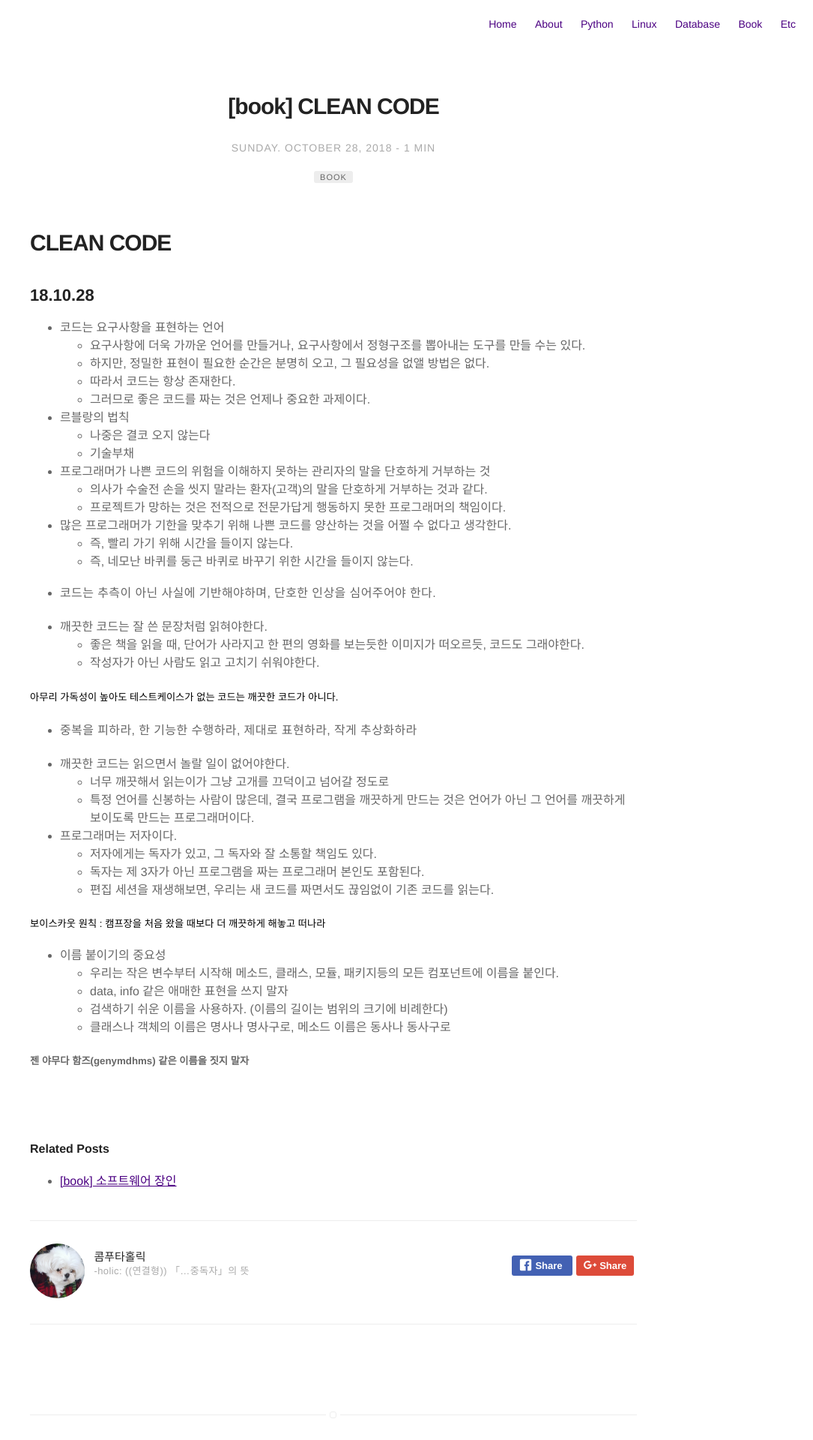
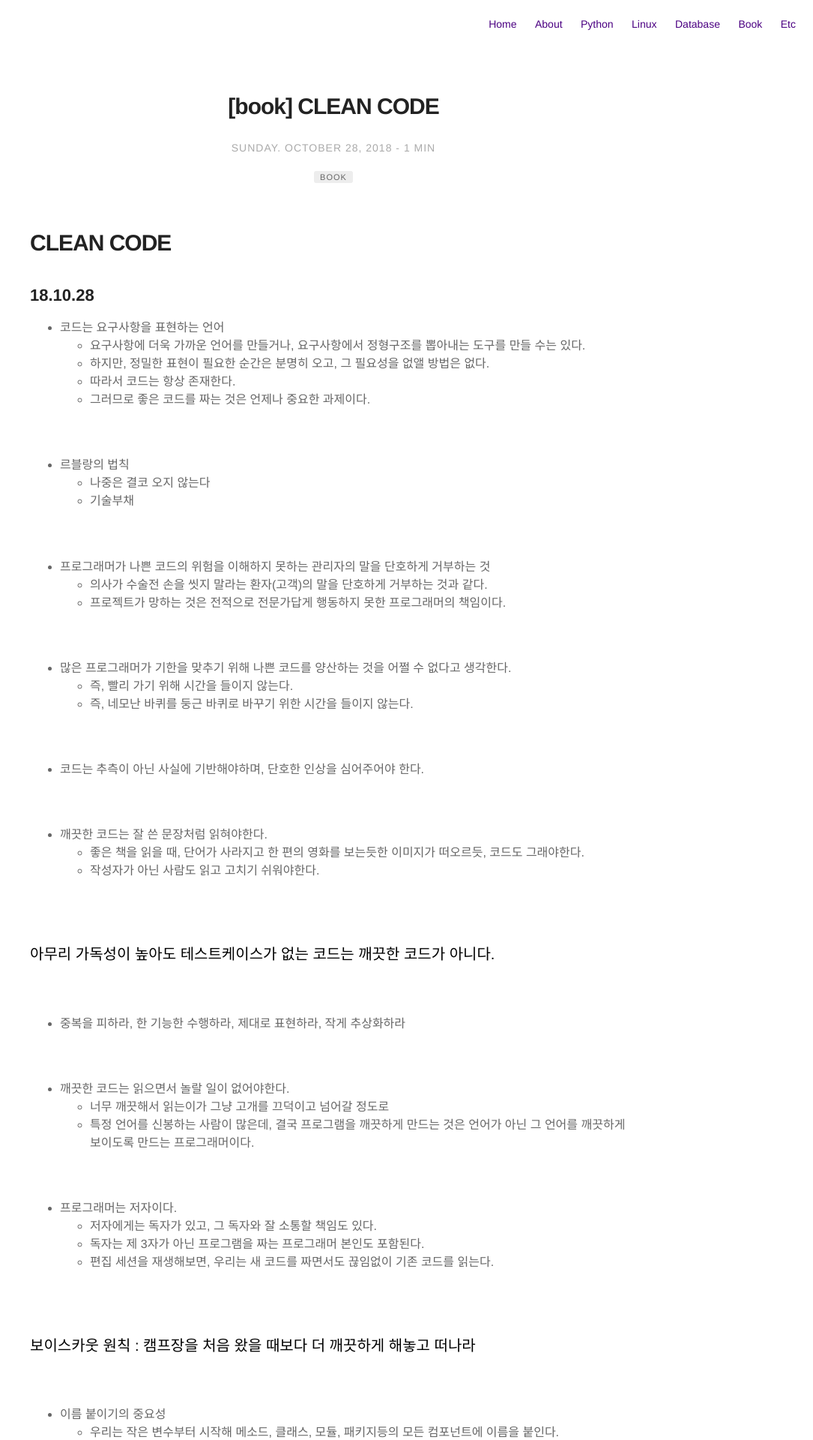
Before and after one commit to itholic/itholic.github.io, a Jekyll site: the page built from _posts/book/2018-10-28-clean-code.md, in a window 1280 px wide. Shown: the top 1920 px of the page at 75% size, without its empty margins (195-1280 px from the left). Built offline with Jekyll 4.4.1, drawn with Linux system fonts in a browser that asks for light colours; comment, search, counter and statistics services are not loaded.

Commit message:
[book] clean_code rearrange

```diff
--- a/_posts/book/2018-10-28-clean-code.md
+++ b/_posts/book/2018-10-28-clean-code.md
@@ -15,53 +15,65 @@ sitemap:
 ## 18.10.28
 
 - 코드는 요구사항을 표현하는 언어
-	- 요구사항에 더욱 가까운 언어를 만들거나, 요구사항에서 정형구조를 뽑아내는 도구를 만들 수는 있다.
-	- 하지만, 정밀한 표현이 필요한 순간은 분명히 오고, 그 필요성을 없앨 방법은 없다.
-	- 따라서 코드는 항상 존재한다.
-	- 그러므로 좋은 코드를 짜는 것은 언제나 중요한 과제이다.
+    - 요구사항에 더욱 가까운 언어를 만들거나, 요구사항에서 정형구조를 뽑아내는 도구를 만들 수는 있다.
+    - 하지만, 정밀한 표현이 필요한 순간은 분명히 오고, 그 필요성을 없앨 방법은 없다.
+    - 따라서 코드는 항상 존재한다.
+    - 그러므로 좋은 코드를 짜는 것은 언제나 중요한 과제이다.
 
+<br/>
 
 - 르블랑의 법칙
-	- 나중은 결코 오지 않는다
-	- 기술부채
+    - 나중은 결코 오지 않는다
+    - 기술부채
 
+<br/>
 
 - 프로그래머가 나쁜 코드의 위험을 이해하지 못하는 관리자의 말을 단호하게 거부하는 것
-	- 의사가 수술전 손을 씻지 말라는 환자(고객)의 말을 단호하게 거부하는 것과 같다.
-	- 프로젝트가 망하는 것은 전적으로 전문가답게 행동하지 못한 프로그래머의 책임이다.
+    - 의사가 수술전 손을 씻지 말라는 환자(고객)의 말을 단호하게 거부하는 것과 같다.
+    - 프로젝트가 망하는 것은 전적으로 전문가답게 행동하지 못한 프로그래머의 책임이다.
 
+<br/>
 
 - 많은 프로그래머가 기한을 맞추기 위해 나쁜 코드를 양산하는 것을 어쩔 수 없다고 생각한다.
-	- 즉, 빨리 가기 위해 시간을 들이지 않는다.
-	- 즉, 네모난 바퀴를 둥근 바퀴로 바꾸기 위한 시간을 들이지 않는다.
+    - 즉, 빨리 가기 위해 시간을 들이지 않는다.
+    - 즉, 네모난 바퀴를 둥근 바퀴로 바꾸기 위한 시간을 들이지 않는다.
 
+<br/>
 
 - 코드는 추측이 아닌 사실에 기반해야하며, 단호한 인상을 심어주어야 한다.
 
+<br/>
 
 - 깨끗한 코드는 잘 쓴 문장처럼 읽혀야한다.
 	- 좋은 책을 읽을 때, 단어가 사라지고 한 편의 영화를 보는듯한 이미지가 떠오르듯, 코드도 그래야한다.
 	- 작성자가 아닌 사람도 읽고 고치기 쉬워야한다.
 
-##### **아무리 가독성이 높아도 테스트케이스가 없는 코드는 깨끗한 코드가 아니다.**
+<br/>
 
+### **아무리 가독성이 높아도 테스트케이스가 없는 코드는 깨끗한 코드가 아니다.**
+
+<br/>
 
 - 중복을 피하라, 한 기능한 수행하라, 제대로 표현하라, 작게 추상화하라
 
+<br/>
 
 - 깨끗한 코드는 읽으면서 놀랄 일이 없어야한다.
 	- 너무 깨끗해서 읽는이가 그냥 고개를 끄덕이고 넘어갈 정도로
 	- 특정 언어를 신봉하는 사람이 많은데, 결국 프로그램을 깨끗하게 만드는 것은 언어가 아닌 그 언어를 깨끗하게 보이도록 만드는 프로그래머이다.
 
+<br/>
 
 - 프로그래머는 저자이다.
 	- 저자에게는 독자가 있고, 그 독자와 잘 소통할 책임도 있다.
 	- 독자는 제 3자가 아닌 프로그램을 짜는 프로그래머 본인도 포함된다.
 	- 편집 세션을 재생해보면, 우리는 새 코드를 짜면서도 끊임없이 기존 코드를 읽는다.
 
+<br/>
 
-##### **보이스카웃 원칙 : 캠프장을 처음 왔을 때보다 더 깨끗하게 해놓고 떠나라**
+### **보이스카웃 원칙 : 캠프장을 처음 왔을 때보다 더 깨끗하게 해놓고 떠나라**
 
+<br/>
 
 - 이름 붙이기의 중요성
 	- 우리는 작은 변수부터 시작해 메소드, 클래스, 모듈, 패키지등의 모든 컴포넌트에 이름을 붙인다.
@@ -69,4 +81,6 @@ sitemap:
 	- 검색하기 쉬운 이름을 사용하자. (이름의 길이는 범위의 크기에 비례한다)
 	- 클래스나 객체의 이름은 명사나 명사구로, 메소드 이름은 동사나 동사구로
 
-##### 젠 야무다 함즈(genymdhms) 같은 이름을 짓지 말자
+<br/>
+
+### 젠 야무다 함즈(genymdhms) 같은 이름을 짓지 말자
```
